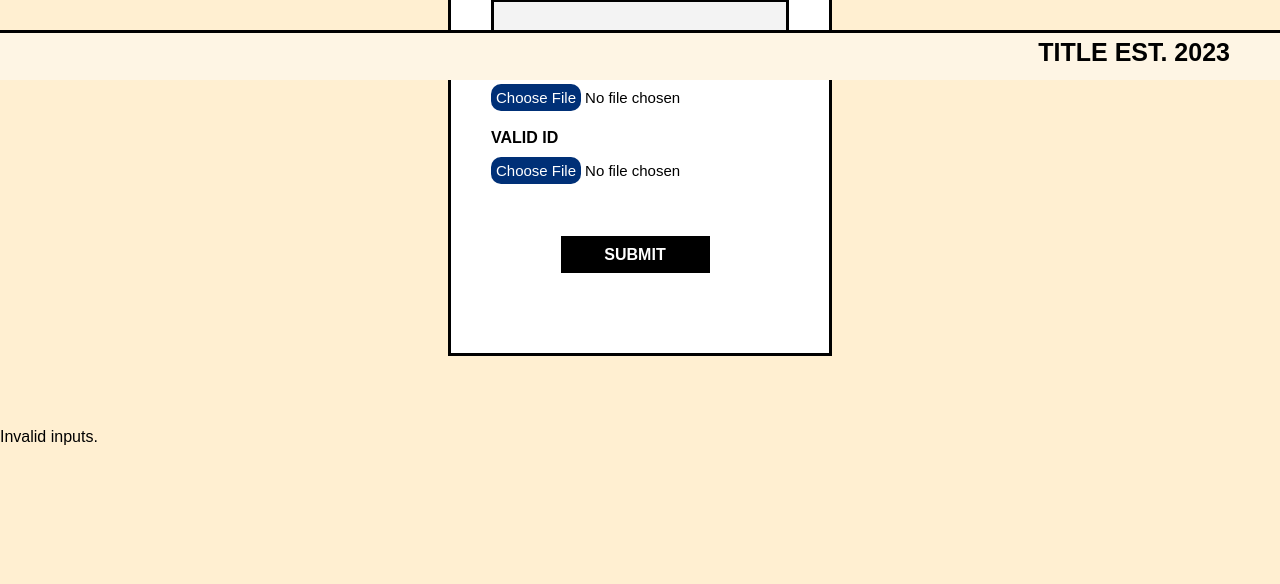
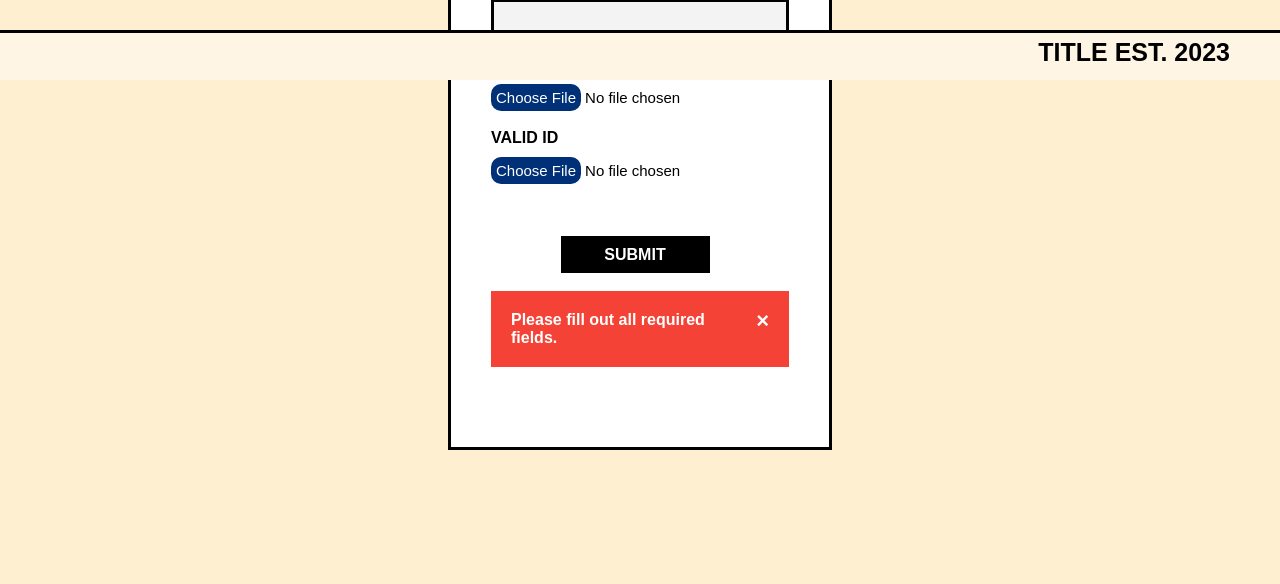
Before and after one commit to JuliaMelle/2ITG_grp2_LuzViMinda, a PHP site: page /registration_form.php?authenticate=false in a window 1280 px wide. Shown: the part 720-1304 px from the top of the page. Before the commit the page ends 1165 px from the top, so only its background shows below. Run offline with PHP 8.4, Linux system fonts and the light colour scheme.

Commit message:
yey nagana na yung backend ng registration form

```diff
--- a/registration_form.php
+++ b/registration_form.php
@@ -21,6 +21,7 @@
   <?php require_once 'components/navbar.php' ?>
   <div class="container">
     <div class="mid_container">
+
       <form class="form-flex column" id="regForm" action="backend/register_data.php" method="post" enctype="multipart/form-data">
 
         <div class="card"> <!-- CARD -->
@@ -29,41 +30,55 @@
           <h3 class="register">LOGIN CREDENTIALS</h3>
           <!-- input username -->
           <b>USERNAME</b>
-        <input type="text" class="input" name="username"></input>
+          <input type="text" class="input" name="username" required></input>
 
           <!-- input password -->
           <b>PASSWORD</b>
-        <input type="password" class="input" name="password"></input>
+          <input type="password" class="input" name="password" required></input>
           <br>
           <br>
 
           <h3 class="register">BUSINESS INFORMATION</h3>
           <!-- input display name -->
           <b>DISPLAY NAME</b>
-        <input type="displayname" class="input" name="business_name" ></input>
+          <input type="displayname" class="input" name="business_name" required></input>
 
           <!-- input email -->
           <b>EMAIL</b>
-        <input type="email" class="input" name="email"></input>
+          <input type="email" class="input" name="email" required> </input>
 
           <!-- input address -->
           <b>ADDRESS</b>
-        <input type="address" class="input" name="address"></input>
+          <input type="address" class="input" name="address" required></input>
 
           <!-- input profile picture -->
           <b>PROFILE PICTURE</b>
-        <input type="file" class="upload-btn" name="image"></input>
+          <input type="file" class="upload-btn" name="image" required></input>
           <br>
 
           <!-- input profile valid ID -->
           <b>VALID ID</b>
-        <input type="file" class="upload-btn" name="image"></input>
+          <input type="file" class="upload-btn" name="image_v2" required></input>
           <br>
 
           <div class="mid_position_buttons">
             <button type="submit" name="Submit" class="button login" onclick="validateForm()">SUBMIT</button>
           </div>
       </form>
+      <?php
+      if (isset($_GET['authenticate'])) { //check if authenticate key exists in URL
+        if ($_GET['authenticate'] == "false") {
+      ?>
+          <br>
+          <div class="alert">
+            <span class="closebtn" onclick="this.parentElement.style.display='none';">&times;</span>
+            <strong style="color:white">Please fill out all required fields.</strong>
+          </div>
+
+      <?php
+        }
+      }
+      ?>
     </div>
 
   </div>
@@ -72,19 +87,7 @@
   <br>
   <br>
 
-  <?php
-    if (isset($_GET['authenticate'])) { //check if authenticate key exists in URL
-      if ($_GET['authenticate'] == "false") {
-        echo '
-          <br>
-          <div class="alert alert-danger" role="alert">
-            Invalid inputs.
-          </div>
-        ';
 
-      }
-    }
-    ?>
 
   <?php require_once 'components/footer.php' ?>
 
--- a/styles/registration_form.css
+++ b/styles/registration_form.css
@@ -104,7 +104,28 @@ input[type="file"] {
     background: var(--orange);
     color: var(--black);
 }
+/* ALERT */
 
+.alert {
+    padding: 20px;
+    background-color: #f44336;
+    color: white;
+  }
+
+  .closebtn {
+    margin-left: 15px;
+    color: white;
+    font-weight: bold;
+    float: right;
+    font-size: 22px;
+    line-height: 20px;
+    cursor: pointer;
+    transition: 0.3s;
+  }
+
+  .closebtn:hover {
+    color: black;
+  }
 /* responsiveness */
 @media only screen and (max-width:768px) {
 
```
Also changed, not shown: backend/register_data.php (+67 -15 lines). Lines whose indentation alone changed are shown as unchanged.
